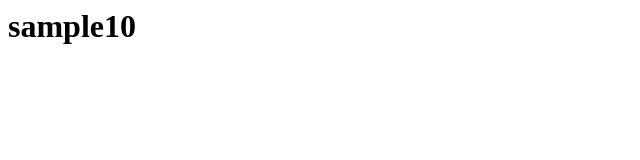
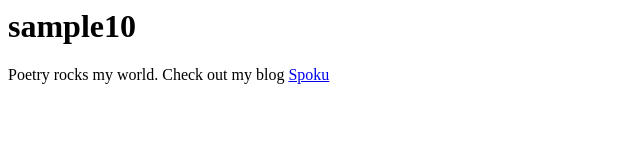
Before and after one commit to cstineyb/sample, a plain HTML site: page index.html in a window 1280 px wide. Shown: the whole page, without its empty margins (0-640 px from the left). Drawn offline with Linux system fonts and the light colour scheme.

Commit message:
version-3
Add body, web link

```diff
--- a/index.html
+++ b/index.html
@@ -6,5 +6,7 @@
 <body>
 	<h1>sample10</h1>
 
+	<p>Poetry rocks my world.  Check out my blog <a href="http://spoku.blogspot.com">Spoku</a></p>
+
 </body>
 </html>
```
